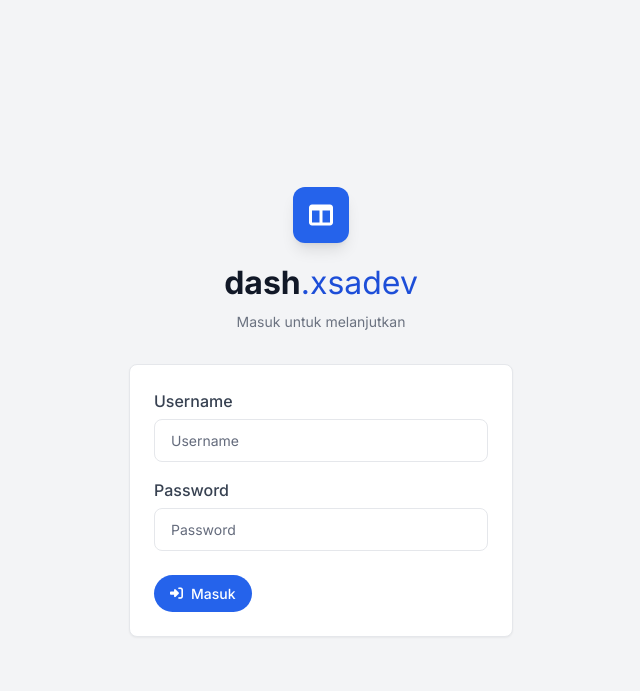
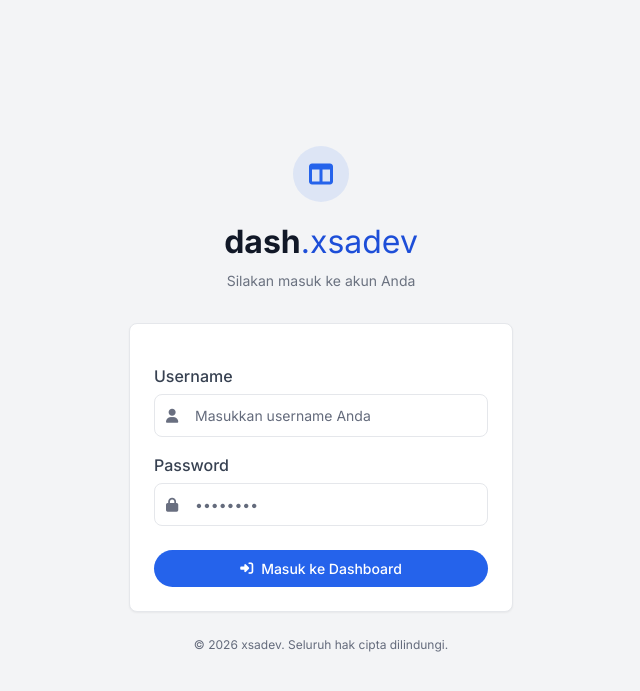
Before and after one commit to XsafiD/todo-list-app, a Flask app: page /auth/login in a window 1280 px wide. Shown: the top 691 px of the page, without its empty margins (319-959 px from the left). Run offline with Flask 3, Linux system fonts and the light colour scheme; tables that the repository leaves empty hold one stand-in row (values such as "Sample post"); one stand-in notice (Sample message) is shown; parts of the project's set-up code (start-up, migrations or seed data) failed here and were passed over; some libraries are stand-ins or nearby versions.

Commit message:
2026-09-12 - Redesign halaman login adaptif dari referensi
- Tambah macro flash_alerts (components/alert.html) untuk hilangkan duplikasi markup flash di base.html
- base.html: block public_flash agar halaman public bisa atur posisi flash sendiri
- form.html: param icon (prefix ikon input) dan full (tombol full-width) pada macro form
- login.html: logo circle primary-soft, ikon prefix di input, flash error in-card, tombol full-width, footer copyright
- setup.html: samakan pattern dengan login
- docs: update catatan prompt

```diff
--- a/app/templates/auth/login.html
+++ b/app/templates/auth/login.html
@@ -1,29 +1,42 @@
 {% extends "base.html" %}
 {% from "components/form.html" import text_field, submit_button %}
+{% from "components/alert.html" import flash_alerts %}
 
 {% block title %}Masuk · dash.xsadev{% endblock %}
+
+{# Flash dipindah ke dalam card (override block public_flash base) #}
+{% block public_flash %}{% endblock %}
 
 {% block public_content %}
 <div class="flex min-h-[70vh] items-center justify-center">
   <div class="w-full max-w-sm">
     <div class="mb-8 text-center">
-      <span class="mx-auto flex h-14 w-14 items-center justify-center rounded-xl bg-primary text-white shadow-lg">
+      <span class="mx-auto flex h-14 w-14 items-center justify-center rounded-full bg-primary-soft text-primary">
         <i class="fa-solid fa-table-columns text-2xl" aria-hidden="true"></i>
       </span>
       <h1 class="mt-4 text-[32px] text-ink-deep"><span class="font-bold">dash</span><span class="font-normal text-primary-deep">.xsadev</span></h1>
-      <p class="mt-1 text-[14px] text-slate">Masuk untuk melanjutkan</p>
+      <p class="mt-1 text-[14px] text-slate">Silakan masuk ke akun Anda</p>
     </div>
 
     <form method="post" class="rounded-lg border border-hairline bg-surface p-6 shadow-sm">
       {{ form.hidden_tag() }}
+      {% with messages = get_flashed_messages(with_categories=true) %}
+        {% if messages %}
+          <div class="mb-4 space-y-2">{{ flash_alerts(messages) }}</div>
+        {% endif %}
+      {% endwith %}
       <div class="space-y-4">
-        {{ text_field(form.username, placeholder="Username") }}
-        {{ text_field(form.password, placeholder="Password") }}
+        {{ text_field(form.username, placeholder="Masukkan username Anda", icon="fa-user") }}
+        {{ text_field(form.password, placeholder="••••••••", icon="fa-lock") }}
       </div>
       <div class="mt-6">
-        {{ submit_button("Masuk", icon="fa-right-to-bracket") }}
+        {{ submit_button("Masuk ke Dashboard", icon="fa-right-to-bracket", full=true) }}
       </div>
     </form>
+
+    <p class="mt-6 text-center text-[12px] text-stone">
+      &copy; 2026 xsadev. Seluruh hak cipta dilindungi.
+    </p>
   </div>
 </div>
 {% endblock %}
--- a/app/templates/base.html
+++ b/app/templates/base.html
@@ -1,4 +1,5 @@
 {# base.html — layout induk (semua page inherit dari sini) #}
+{% from "components/alert.html" import flash_alerts %}
 <!DOCTYPE html>
 <html lang="id">
 <head>
@@ -136,24 +137,7 @@
       <main class="mx-auto w-full max-w-7xl flex-1 px-4 py-6 md:px-6 md:py-8 pb-24 md:pb-8">
         {% with messages = get_flashed_messages(with_categories=true) %}
           {% if messages %}
-            <div class="mb-6 space-y-2">
-              {% for category, message in messages %}
-                <div data-alert
-                     class="flex items-center gap-3 rounded-lg border px-4 py-3 text-[14px]
-                            {% if category == 'error' %}border-critical/20 bg-critical/10 text-critical-ink
-                            {% elif category == 'success' %}border-success/20 bg-success/10 text-success-ink
-                            {% else %}border-info/20 bg-info/10 text-info-ink{% endif %}">
-                  <i class="fa-solid
-                            {% if category == 'error' %}fa-circle-exclamation
-                            {% elif category == 'success' %}fa-circle-check
-                            {% else %}fa-circle-info{% endif %}" aria-hidden="true"></i>
-                  <p class="flex-1">{{ message }}</p>
-                  <button type="button" data-alert-close class="opacity-50 transition hover:opacity-100" aria-label="Tutup">
-                    <i class="fa-solid fa-xmark" aria-hidden="true"></i>
-                  </button>
-                </div>
-              {% endfor %}
-            </div>
+            <div class="mb-6 space-y-2">{{ flash_alerts(messages) }}</div>
           {% endif %}
         {% endwith %}
 
@@ -169,28 +153,13 @@
     <!-- Public pages (no login) -->
     <main class="min-h-screen flex items-center justify-center px-4">
       <div class="w-full max-w-md">
-        {% with messages = get_flashed_messages(with_categories=true) %}
-          {% if messages %}
-            <div class="mb-6 space-y-2">
-              {% for category, message in messages %}
-                <div data-alert
-                     class="flex items-center gap-3 rounded-lg border px-4 py-3 text-[14px]
-                            {% if category == 'error' %}border-critical/20 bg-critical/10 text-critical-ink
-                            {% elif category == 'success' %}border-success/20 bg-success/10 text-success-ink
-                            {% else %}border-info/20 bg-info/10 text-info-ink{% endif %}">
-                  <i class="fa-solid
-                            {% if category == 'error' %}fa-circle-exclamation
-                            {% elif category == 'success' %}fa-circle-check
-                            {% else %}fa-circle-info{% endif %}" aria-hidden="true"></i>
-                  <p class="flex-1">{{ message }}</p>
-                  <button type="button" data-alert-close class="opacity-50 transition hover:opacity-100" aria-label="Tutup">
-                    <i class="fa-solid fa-xmark" aria-hidden="true"></i>
-                  </button>
-                </div>
-              {% endfor %}
-            </div>
-          {% endif %}
-        {% endwith %}
+        {% block public_flash %}
+          {% with messages = get_flashed_messages(with_categories=true) %}
+            {% if messages %}
+              <div class="mb-6 space-y-2">{{ flash_alerts(messages) }}</div>
+            {% endif %}
+          {% endwith %}
+        {% endblock %}
 
         {% block public_content %}{% endblock %}
       </div>
--- /dev/null
+++ b/app/templates/components/alert.html
@@ -0,0 +1,19 @@
+{# components/alert.html — macro render flash messages (category-aware) #}
+{% macro flash_alerts(messages) -%}
+  {% for category, message in messages %}
+  <div data-alert
+       class="flex items-center gap-3 rounded-lg border px-4 py-3 text-[14px]
+              {% if category == 'error' %}border-critical/20 bg-critical/10 text-critical-ink
+              {% elif category == 'success' %}border-success/20 bg-success/10 text-success-ink
+              {% else %}border-info/20 bg-info/10 text-info-ink{% endif %}">
+    <i class="fa-solid
+              {% if category == 'error' %}fa-circle-exclamation
+              {% elif category == 'success' %}fa-circle-check
+              {% else %}fa-circle-info{% endif %}" aria-hidden="true"></i>
+    <p class="flex-1">{{ message }}</p>
+    <button type="button" data-alert-close class="opacity-50 transition hover:opacity-100" aria-label="Tutup">
+      <i class="fa-solid fa-xmark" aria-hidden="true"></i>
+    </button>
+  </div>
+  {% endfor %}
+{%- endmacro %}
--- a/app/templates/components/form.html
+++ b/app/templates/components/form.html
@@ -12,16 +12,26 @@
   <span class="mb-1.5 block text-[16px] font-medium text-charcoal">{{ field.label.text }}</span>
 {%- endmacro %}
 
-{% macro _input_cls(field) -%}
-  w-full rounded-lg border bg-surface px-4 py-2.5 text-[14px] text-ink transition
+{% macro _input_cls(field, icon="") -%}
+  w-full rounded-lg border bg-surface text-[14px] text-ink transition
+  {{ 'pl-10' if icon else 'px-4' }} py-2.5
   placeholder:text-stone focus:border-primary focus:outline-none focus:ring-3 focus:ring-primary/10
   {{ 'border-critical' if field.errors else 'border-hairline' }}
 {%- endmacro %}
 
-{% macro text_field(field, placeholder="") -%}
+{% macro text_field(field, placeholder="", icon="") -%}
 <label class="block">
   {{ _label(field) }}
+  {% if icon %}
+  <div class="relative">
+    <span class="pointer-events-none absolute inset-y-0 left-3 flex items-center text-steel" aria-hidden="true">
+      <i class="fa-solid {{ icon }} text-[14px]"></i>
+    </span>
+    {{ field(class=_input_cls(field, icon=icon), placeholder=placeholder) }}
+  </div>
+  {% else %}
   {{ field(class=_input_cls(field), placeholder=placeholder) }}
+  {% endif %}
   {{ _errors(field) }}
 </label>
 {%- endmacro %}
@@ -60,9 +70,10 @@
 </label>
 {%- endmacro %}
 
-{% macro submit_button(label, icon="fa-check") -%}
+{% macro submit_button(label, icon="fa-check", full=false) -%}
 <button type="submit" data-submit-button
-        class="inline-flex items-center gap-2 rounded-full bg-primary px-4 py-2 text-[14px] font-medium text-white transition hover:bg-primary-deep active:scale-[0.98] disabled:cursor-not-allowed disabled:opacity-60">
+        class="inline-flex items-center justify-center gap-2 rounded-full bg-primary px-4 py-2 text-[14px] font-medium text-white transition hover:bg-primary-deep active:scale-[0.98] disabled:cursor-not-allowed disabled:opacity-60
+               {{ 'w-full' if full }}">
   <i class="fa-solid {{ icon }} text-[13px]" aria-hidden="true"></i>{{ label }}
 </button>
 {%- endmacro %}
```
Also changed, not shown: app/templates/auth/setup.html (+18 -5 lines), docs/2026-08-18 - Prompt.md (+8 -0 lines).
